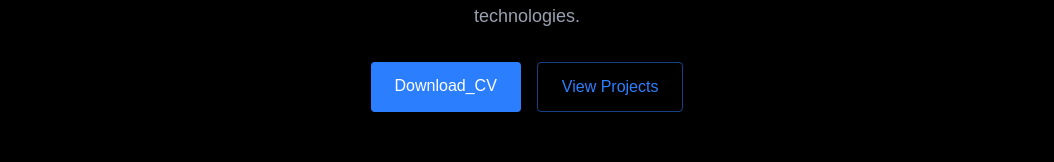
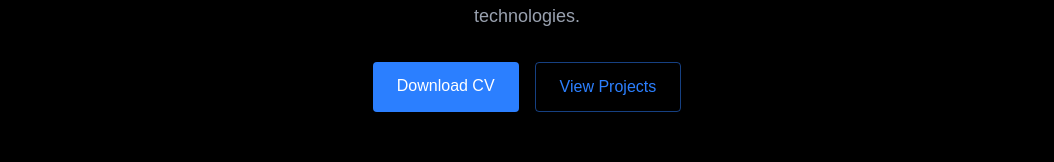
Before and after one commit to leelakrishna002/LeelaKrishna-Portfolio, a React (Vite) app: page / in a window 1280 px wide. Shown: the part 433-595 px from the top of the page, without its empty margins (113-1167 px from the left). Built offline with nearby package versions, Linux system fonts and the light colour scheme.

Commit message:
fix: https://drive.google.com/uc?export=download&id=1Af0qNoG2uQOFH15_iXl1Tv_WT54qUXUK

```diff
--- a/src/components/sections/Home.jsx
+++ b/src/components/sections/Home.jsx
@@ -14,8 +14,8 @@
                 </p>
 
                 <div className="flex justify-center space-x-4">
-                    <a href="/B.LeelaKrishna_CV.pdf" target="_blank" rel="noopener noreferrer" className="bg-blue-500 text-white py-3 px-6 rounded font-medium transition relative overflow-hidden hover:-translate-y-0.5 hover:shadow-[0_0_15px_rgba(59,130,246,0.4)]">
-                    Download_CV
+                    <a href="https://drive.google.com/uc?export=download&id=1Af0qNoG2uQOFH15_iXl1Tv_WT54qUXUK" target="_blank" rel="noopener noreferrer" className="bg-blue-500 text-white py-3 px-6 rounded font-medium transition relative overflow-hidden hover:-translate-y-0.5 hover:shadow-[0_0_15px_rgba(59,130,246,0.4)]">
+                    Download CV
                     </a>
 
                     <a href="#projects" className="border border-blue-500/50 text-blue-500 py-3 px-6 rounded font-medium transition-all duration-200 hover:-translate-y-0.5 hover:shadow-[0_0_15px_rgba(59,130,246,0.2)] hover:bg-blue-500/10">
```
